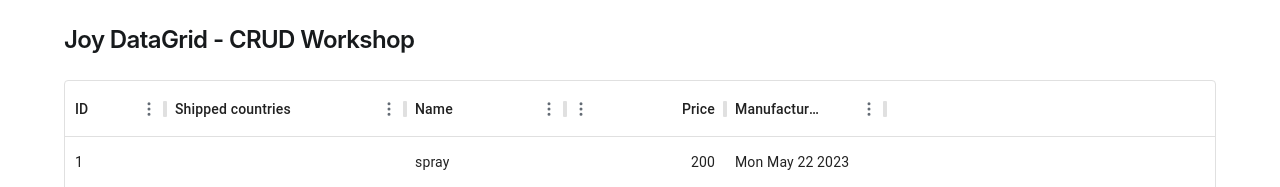
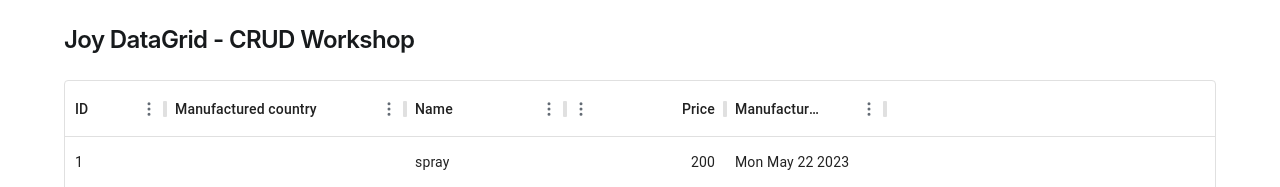
Before and after one commit to mui/workshop-joy-datagrid, a React (Vite) app: page / in a window 1280 px wide. Shown: the top 187 px of the page. Built offline with nearby package versions, Linux system fonts and the light colour scheme; what @mswjs/data would draw is missing.

Commit message:
basics: add render cell

```diff
--- a/src/App.jsx
+++ b/src/App.jsx
@@ -1,5 +1,6 @@
 import Autocomplete from "@mui/joy/Autocomplete";
 import AutocompleteOption from "@mui/joy/AutocompleteOption";
+import Box from "@mui/joy/Box";
 import ListItemDecorator from "@mui/joy/ListItemDecorator";
 import ListItemContent from "@mui/joy/ListItemContent";
 import CssBaseline from "@mui/joy/CssBaseline";
@@ -38,10 +39,23 @@ function App() {
             headerName: "ID",
           },
           {
-            field: "countries",
-            headerName: "Shipped countries",
+            field: "manufacturedCountry",
+            headerName: "Manufactured country",
             width: 240,
             editable: true,
+            renderCell: (params) =>
+              params.value ? (
+                <Box sx={{ display: "flex", alignItems: "center", gap: 1 }}>
+                  <img
+                    loading="lazy"
+                    width="20"
+                    src={`https://flagcdn.com/w20/${params.value.code.toLowerCase()}.png`}
+                    srcSet={`https://flagcdn.com/w40/${params.value.code.toLowerCase()}.png 2x`}
+                    alt=""
+                  />
+                  {params.value.label}
+                </Box>
+              ) : null,
             renderEditCell: (params) => (
               <Autocomplete
                 placeholder="Choose a country"
```
